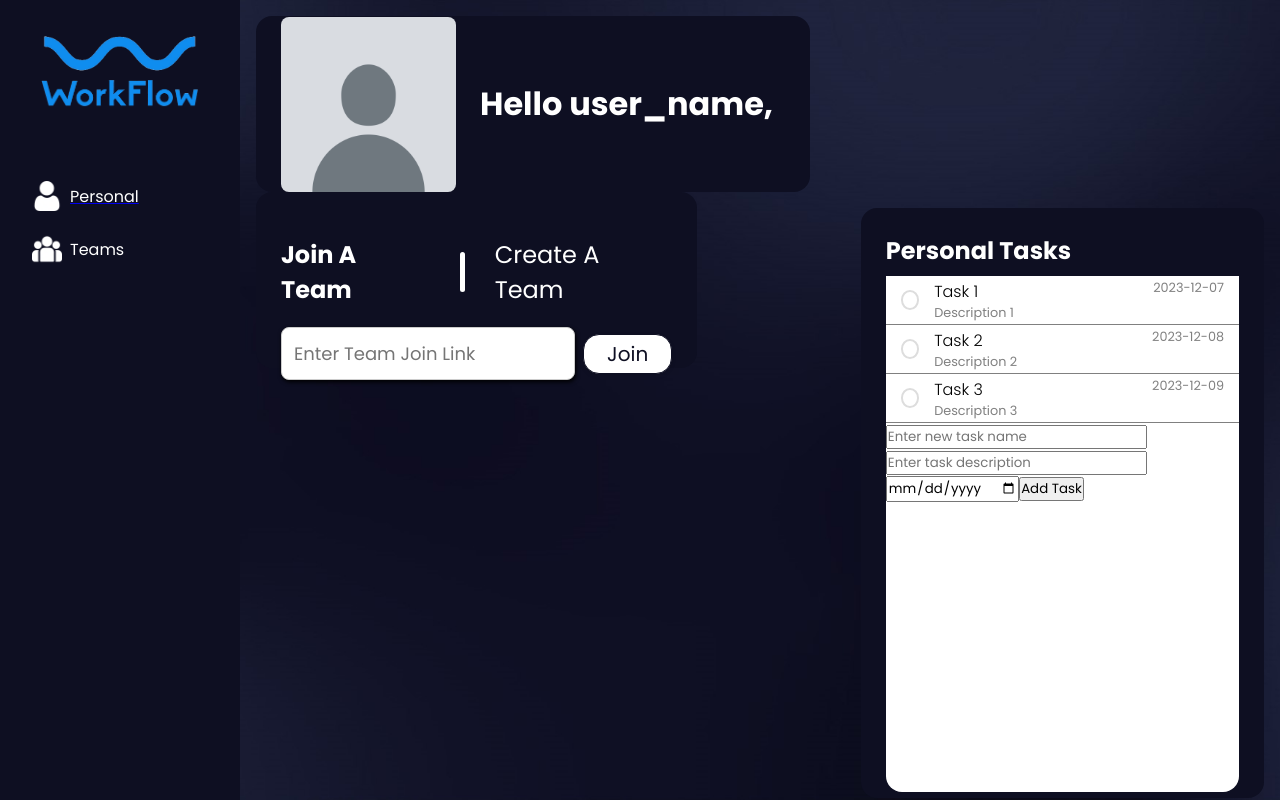
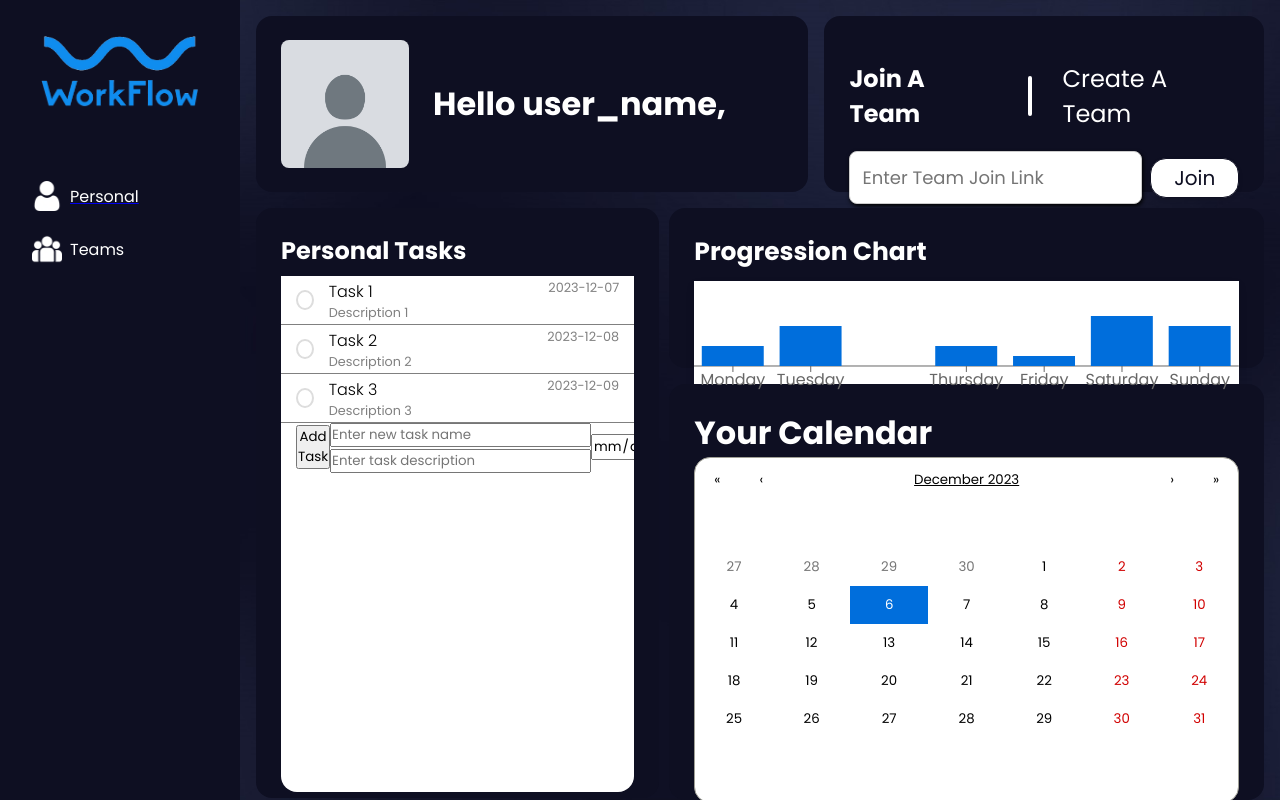
Before and after one commit to ChanAbay-abay/WorkFlow, a React app in the folder Client/: page /homepage in a window 1280 px wide. Both pictures are taken after a click on the button "Add Task". Shown: the top 800 px of the page. Built offline with nearby package versions, Linux system fonts and the light colour scheme; the HTML template or start-up script is replaced by a standard one.

Commit message:
Partial Improvements for MiniTaskList

```diff
--- a/Client/src/Pages/Homepage/Homepage.css
+++ b/Client/src/Pages/Homepage/Homepage.css
@@ -1,6 +1,11 @@
 .homepage-container {
     display: flex;
-    flex-wrap: wrap;
+    flex-direction: column;
+}
+
+.homepage-top{
+    width: 100%;
+    display: flex;
     flex-direction: row;
     justify-content: space-between;
 }
@@ -17,7 +22,8 @@
 }
 
 .homepage-greet img {
-    max-width: 175px;
+    /* max-width: 175px; */
+    max-width: 8rem;
     height: auto;
     border-radius: 8px;
 }
@@ -36,6 +42,12 @@
     border-radius: 16px;
 }
 
+.homepage-bottom{
+    display: flex;
+    flex-direction: row;
+    justify-content: space-between;
+}
+
 .homepage-miniTaskList {
     background-color: #0E0F22;
     padding: 25px;
@@ -50,6 +62,7 @@
     width: 59%;
     flex-wrap: wrap;
     flex-direction: column;
+    justify-content: space-between;
 }
 
 .homepage-taskreport {
--- a/Client/src/Pages/Homepage/Homepage.jsx
+++ b/Client/src/Pages/Homepage/Homepage.jsx
@@ -12,15 +12,19 @@ function Homepage() {
 
   return (
     <div className="homepage-container">
+
+
+      <div className="homepage-top">
         <div className="homepage-greet">
           <img src={userDefault} alt="" className="homepage-greet-avatar" />
           <h1>Hello {username},</h1>
         </div>
-
         <div className="homepage-join-create">
           <JoinOrCreateTeam />
         </div>
+      </div>
 
+      <div className="homepage-bottom">
         <div className="homepage-miniTaskList">
           <MiniTaskList />
         </div>
@@ -35,6 +39,8 @@ function Homepage() {
           </div>
         </div>
       </div>
+
+    </div>
   );
 }
 
--- a/Client/src/Pages/Homepage/MiniTaskList/IndivMiniTask/IndivMiniTask.css
+++ b/Client/src/Pages/Homepage/MiniTaskList/IndivMiniTask/IndivMiniTask.css
@@ -2,7 +2,7 @@
     display: flex;
     align-items: center;
     height: 6vh;
-    padding-left: 15px;
+    /* padding-left: 15px; */
 }
 
 .imt-content {
@@ -37,6 +37,7 @@
     appearance: none;
     background-color: #fff;
     margin-right: 15px;
+    margin-left: 15px;
     border: 2px solid #ddd;
     height: 20px;
     width: 20px;
@@ -57,3 +58,21 @@
     text-decoration: line-through;
     color: #808080;
 }
+
+.imt-add-task-deadline{
+    width: 3px;
+}
+
+.imt-editing{
+    display: flex;
+    flex-direction: row;
+    height: 6vh;
+}
+
+.imt-save-edit-task{
+
+}
+
+.imt-save-edit-deadline{
+    max-width: 5px;
+}
--- a/Client/src/Pages/Homepage/MiniTaskList/IndivMiniTask/IndivMiniTask.jsx
+++ b/Client/src/Pages/Homepage/MiniTaskList/IndivMiniTask/IndivMiniTask.jsx
@@ -68,18 +68,23 @@ function IndivMiniTask({ task, updateTask, onRemoveTask }) {
           checked={isCompleted}
         />
         {isEditing ? (
-          <div>
+          <div className="imt-editing">
+            {/* make it save when the user clicks off */}
+            <button onClick={saveChanges} className="imt-save-edit-task">Save</button>
+            <div className="imt-editing-left">
               <input type="text" value={editedName} onChange={handleNameChange} />
               <textarea
                 value={editedDescription}
                 onChange={handleDescriptionChange}
               />
+            </div>
+            <div className="imt-editing-right">
               <input
                 type="date"
                 value={editedDeadline}
                 onChange={handleDeadlineChange}
               />
-            <button onClick={saveChanges}>Save</button>
+            </div>
           </div>
         ) : (
           <div className="imt-content" onClick={() => setIsEditing(true)}>
--- a/Client/src/Pages/Homepage/MiniTaskList/MiniTaskList.css
+++ b/Client/src/Pages/Homepage/MiniTaskList/MiniTaskList.css
@@ -55,3 +55,11 @@
     background-color: gray;
     margin-top: 10px;
 }
+
+/* FORM STUFF TO TRANSFER INTO COMPONENT LATER */
+.mtl-add-task-form{
+    display: flex;
+    align-items: center;
+    height: 6vh;
+    padding-left: 15px;
+}
--- a/Client/src/Pages/Homepage/MiniTaskList/MiniTaskList.jsx
+++ b/Client/src/Pages/Homepage/MiniTaskList/MiniTaskList.jsx
@@ -82,7 +82,13 @@ function MiniTaskList() {
           />
         ))}
         {showAddTask ? (
+          // can make form a component
+          // add the circle also
           <form onSubmit={addTask} className="mtl-add-task-form">
+            <div className="mtl-add-task-button">
+              <button type="submit">Add Task</button>
+            </div>
+            <div className="mtl-add-task-left">
               <input
                 type="text"
                 value={newTaskName}
@@ -97,13 +103,15 @@ function MiniTaskList() {
                 placeholder="Enter task description"
                 className="mtl-add-task-taskdesc"
               />
+            </div>
+
             <input
               type="date"
               value={newTaskDeadline}
               onChange={(e) => setNewTaskDeadline(e.target.value)}
               className="mtl-add-task-deadline"
             />
-            <button type="submit">Add Task</button>
+
           </form>
         ) : (
           <div className="mtl-addtask">
--- a/Client/src/Pages/Homepage/TaskReport/TaskReport.jsx
+++ b/Client/src/Pages/Homepage/TaskReport/TaskReport.jsx
@@ -49,7 +49,7 @@ function TaskReport() {
       {/* maybe we can make a tracker for how many tasks a user finishes in
       a day pina streak streak */}
       <div className="TR-linechart-container">
-        <ResponsiveContainer width="100%" height={200}>
+        <ResponsiveContainer width="100%" height={150}>
           <BarChart
             data={data}
             margin={{
```
Also changed, not shown: 1 other file (tests, documents, lock files or other folders). Lines whose indentation alone changed are shown as unchanged.
